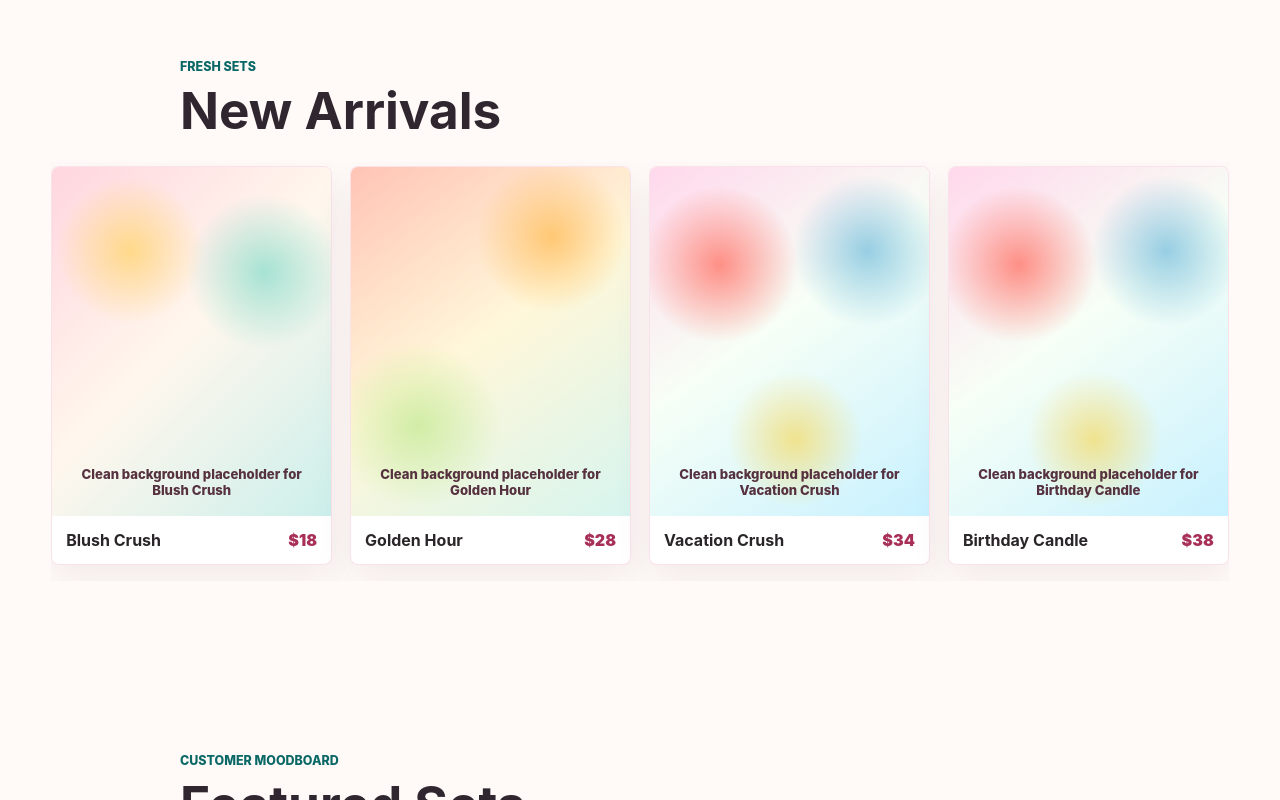
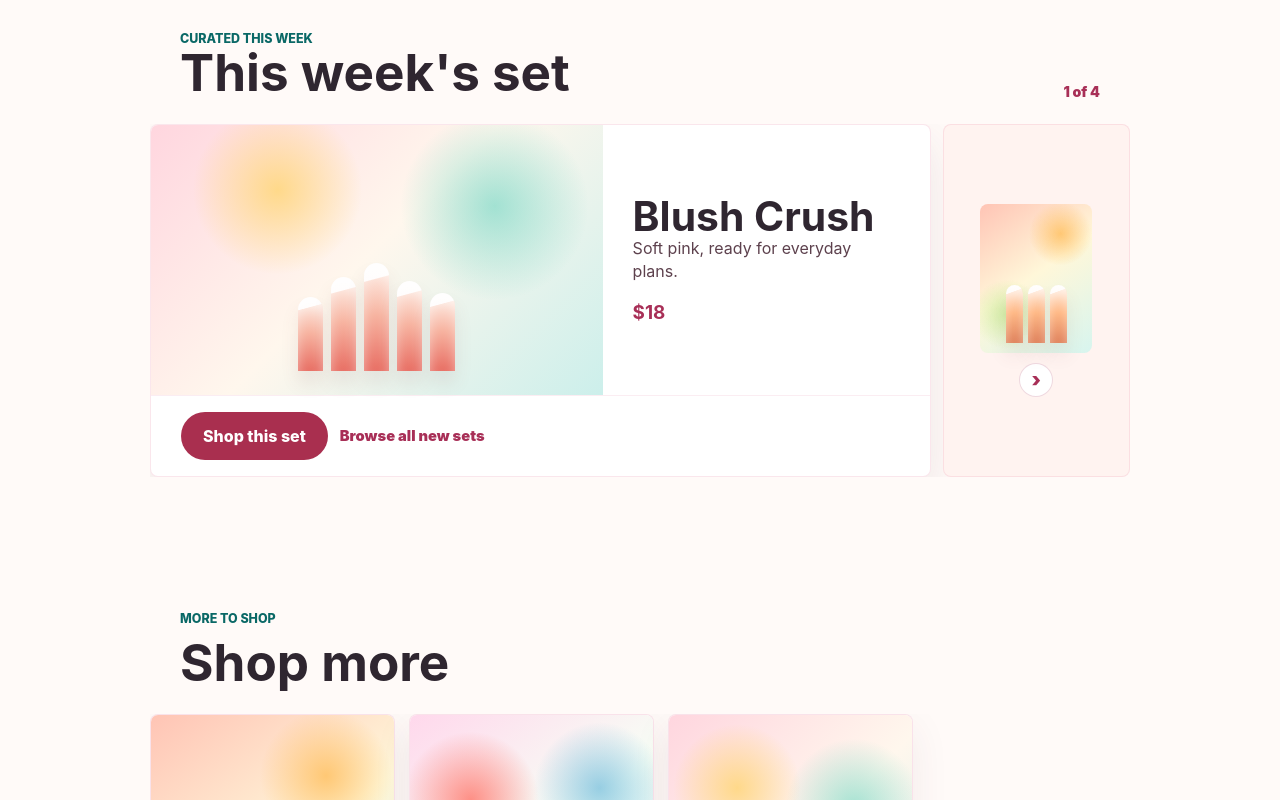
Before and after one commit to cashmoneyrick9/YourPrettySets, a React (Vite) app: page / in a window 1280 px wide. Shown: the part 1720-2520 px from the top of the page. Built offline with nearby package versions, Linux system fonts and the light colour scheme.

Commit message:
Build weekly set home flow

```diff
--- a/src/components/ProductCard.tsx
+++ b/src/components/ProductCard.tsx
@@ -8,7 +8,11 @@ export function ProductCard({ product }: ProductCardProps) {
   return (
     <article className="product-card">
       <div className={`product-art product-art--${product.detailTier}`} aria-label={product.images.clean}>
-        <span>{product.images.clean}</span>
+        <span className="product-art__nail product-art__nail--one" aria-hidden="true" />
+        <span className="product-art__nail product-art__nail--two" aria-hidden="true" />
+        <span className="product-art__nail product-art__nail--three" aria-hidden="true" />
+        <span className="product-art__nail product-art__nail--four" aria-hidden="true" />
+        <span className="product-art__nail product-art__nail--five" aria-hidden="true" />
       </div>
       <div className="product-card__body">
         <h3>{product.name}</h3>
--- a/src/pages/HomePage.tsx
+++ b/src/pages/HomePage.tsx
@@ -1,8 +1,8 @@
 import { useState } from "react";
 import { CollectionFilters } from "../components/CollectionFilters";
 import { KitContents } from "../components/KitContents";
-import { ProductCarousel } from "../components/ProductCarousel";
-import { featuredProducts, newArrivals } from "../data/products";
+import { ProductCard } from "../components/ProductCard";
+import { products } from "../data/products";
 
 const confidenceSteps = [
   { label: "Pick your set", helper: "Find the look you want", visual: "set" },
@@ -26,6 +26,13 @@ const reviews = [
 ];
 
 const faqs = ["What comes with each set?", "How long do press-ons last?", "Can I reuse them?"];
+
+const weeklyProducts = products.filter((product) => product.collections.includes("New Arrivals")).slice(0, 4);
+const weeklyProduct = weeklyProducts[0];
+const peekProduct = weeklyProducts[1];
+const shopMoreProducts = products.filter((product) =>
+  ["golden-hour", "vacation-crush", "soft-serve"].includes(product.id)
+);
 
 export function HomePage() {
   const [activeStepIndex, setActiveStepIndex] = useState(0);
@@ -106,10 +113,62 @@ export function HomePage() {
       </section>
 
       <CollectionFilters />
-      <ProductCarousel eyebrow="Fresh sets" title="New Arrivals" products={newArrivals} />
-      <div id="featured-sets">
-        <ProductCarousel eyebrow="Customer moodboard" title="Featured Sets" products={featuredProducts} />
-      </div>
+      <section className="section-block weekly-set-section" id="this-weeks-set">
+        <div className="section-heading weekly-set-heading">
+          <div>
+            <p className="eyebrow">Curated this week</p>
+            <h2>This week's set</h2>
+          </div>
+          <span className="weekly-set-count">1 of {weeklyProducts.length}</span>
+        </div>
+        <div className="weekly-set-layout">
+          <article className="weekly-set-card" id={`product-${weeklyProduct.slug}`}>
+            <div className={`weekly-set-art product-art product-art--${weeklyProduct.detailTier}`} aria-label={weeklyProduct.images.clean}>
+              <span className="product-art__nail product-art__nail--one" />
+              <span className="product-art__nail product-art__nail--two" />
+              <span className="product-art__nail product-art__nail--three" />
+              <span className="product-art__nail product-art__nail--four" />
+              <span className="product-art__nail product-art__nail--five" />
+            </div>
+            <div className="weekly-set-card__body">
+              <div>
+                <h3>{weeklyProduct.name}</h3>
+                <p>Soft pink, ready for everyday plans.</p>
+              </div>
+              <strong>${weeklyProduct.price}</strong>
+            </div>
+            <div className="weekly-set-card__actions">
+              <a className="primary-button" href={`#product-${weeklyProduct.slug}`}>
+                Shop this set
+              </a>
+              <a className="weekly-set-card__link" href="#shop-more">
+                Browse all new sets
+              </a>
+            </div>
+          </article>
+          <div className="weekly-set__peek" aria-label={`Next set preview: ${peekProduct.name}`}>
+            <div className={`product-art product-art--${peekProduct.detailTier}`} aria-hidden="true">
+              <span className="product-art__nail product-art__nail--one" />
+              <span className="product-art__nail product-art__nail--two" />
+              <span className="product-art__nail product-art__nail--three" />
+            </div>
+            <span className="weekly-set__peek-arrow" aria-hidden="true">
+              ›
+            </span>
+          </div>
+        </div>
+      </section>
+      <section className="section-block shop-more-section" id="shop-more">
+        <div className="section-heading">
+          <p className="eyebrow">More to shop</p>
+          <h2>Shop more</h2>
+        </div>
+        <div className="shop-more-grid">
+          {shopMoreProducts.map((product) => (
+            <ProductCard key={product.id} product={product} />
+          ))}
+        </div>
+      </section>
       <KitContents />
 
       <section className="section-block reviews-section">
--- a/src/styles.css
+++ b/src/styles.css
@@ -334,11 +334,47 @@ h1 {
     linear-gradient(135deg, #ffd6df, #fff7ed 48%, #ccefeb);
   color: #56313f;
   display: flex;
+  gap: 8px;
   font-size: 0.82rem;
   font-weight: 800;
   justify-content: center;
   padding: 18px;
   text-align: center;
+}
+
+.product-art__nail {
+  background:
+    linear-gradient(165deg, rgba(255, 255, 255, 0.94) 0 16%, transparent 17%),
+    linear-gradient(180deg, #fff6ef 0%, #f7b4a1 48%, #e86e63 100%);
+  border-radius: 999px 999px 12px 12px;
+  box-shadow:
+    inset 0 8px 12px rgba(255, 255, 255, 0.46),
+    0 12px 18px rgba(126, 65, 78, 0.1);
+  display: block;
+  flex: 0 0 auto;
+  min-height: 88px;
+  transform: translateY(0);
+  width: 25px;
+}
+
+.product-art__nail--one {
+  min-height: 74px;
+}
+
+.product-art__nail--two {
+  min-height: 94px;
+}
+
+.product-art__nail--three {
+  min-height: 108px;
+}
+
+.product-art__nail--four {
+  min-height: 90px;
+}
+
+.product-art__nail--five {
+  min-height: 78px;
 }
 
 .product-art--mid {
@@ -348,12 +384,24 @@ h1 {
     linear-gradient(145deg, #ffc4b5, #fff7d9 48%, #d7f5ef);
 }
 
+.product-art--mid .product-art__nail {
+  background:
+    linear-gradient(160deg, rgba(255, 255, 255, 0.88) 0 14%, transparent 15%),
+    linear-gradient(180deg, #fff0e5 0%, #ffb681 48%, #df7d55 100%);
+}
+
 .product-art--detailed {
   background:
     radial-gradient(circle at 25% 28%, rgba(255, 111, 97, 0.75), transparent 24%),
     radial-gradient(circle at 78% 24%, rgba(87, 174, 214, 0.6), transparent 22%),
     radial-gradient(circle at 52% 78%, rgba(246, 216, 92, 0.68), transparent 22%),
     linear-gradient(145deg, #ffd8ec, #f7fff6 45%, #c8f1ff);
+}
+
+.product-art--detailed .product-art__nail {
+  background:
+    linear-gradient(150deg, rgba(255, 255, 255, 0.9) 0 13%, transparent 14%),
+    linear-gradient(180deg, #ffe4f1 0%, #f19ab2 42%, #a7d8d0 100%);
 }
 
 .product-card__body {
@@ -376,6 +424,154 @@ h1 {
 .product-card p {
   color: #a82f57;
   font-weight: 900;
+}
+
+.weekly-set-section {
+  background: #fffaf8;
+  padding-top: clamp(32px, 5vw, 58px);
+}
+
+.weekly-set-heading {
+  align-items: end;
+  display: flex;
+  justify-content: space-between;
+}
+
+.weekly-set-count {
+  color: #a82f57;
+  font-size: 0.88rem;
+  font-weight: 900;
+  white-space: nowrap;
+}
+
+.weekly-set-layout {
+  align-items: stretch;
+  display: grid;
+  gap: 12px;
+  grid-template-columns: minmax(0, 1fr) minmax(64px, 0.24fr);
+  margin-inline: auto;
+  max-width: 980px;
+  overflow: hidden;
+}
+
+.weekly-set-card {
+  background: #ffffff;
+  border: 1px solid rgba(217, 79, 124, 0.14);
+  border-radius: 8px;
+  box-shadow: 0 18px 44px rgba(93, 48, 67, 0.1);
+  display: grid;
+  gap: 0;
+  grid-template-columns: minmax(180px, 0.58fr) minmax(0, 0.42fr);
+  overflow: hidden;
+}
+
+.weekly-set-art {
+  aspect-ratio: auto;
+  min-height: 270px;
+  padding: 24px;
+}
+
+.weekly-set-card__body {
+  align-content: center;
+  display: grid;
+  gap: 18px;
+  padding: clamp(18px, 3vw, 30px);
+}
+
+.weekly-set-card__body h3,
+.weekly-set-card__body p,
+.weekly-set-card__body strong {
+  margin: 0;
+}
+
+.weekly-set-card__body h3 {
+  color: #2f2630;
+  font-size: clamp(1.6rem, 3.3vw, 2.55rem);
+  line-height: 1;
+}
+
+.weekly-set-card__body p {
+  color: #5d414d;
+  font-size: 1rem;
+  line-height: 1.45;
+}
+
+.weekly-set-card__body strong {
+  color: #a82f57;
+  font-size: 1.18rem;
+}
+
+.weekly-set-card__actions {
+  align-items: center;
+  border-top: 1px solid rgba(217, 79, 124, 0.1);
+  display: flex;
+  flex-wrap: wrap;
+  gap: 12px;
+  grid-column: 1 / -1;
+  padding: 16px clamp(18px, 3vw, 30px);
+}
+
+.weekly-set-card__link {
+  color: #a82f57;
+  font-size: 0.92rem;
+  font-weight: 900;
+}
+
+.weekly-set__peek {
+  align-content: center;
+  background: #fff3f0;
+  border: 1px solid rgba(217, 79, 124, 0.12);
+  border-radius: 8px;
+  display: grid;
+  gap: 10px;
+  justify-items: center;
+  min-width: 0;
+  overflow: hidden;
+  padding: 12px;
+}
+
+.weekly-set__peek .product-art {
+  aspect-ratio: 3 / 4;
+  border-radius: 8px;
+  gap: 5px;
+  min-height: 0;
+  padding: 10px 6px;
+  width: 112px;
+}
+
+.weekly-set__peek .product-art__nail {
+  min-height: 58px;
+  width: 17px;
+}
+
+.weekly-set__peek-arrow {
+  align-items: center;
+  background: #ffffff;
+  border: 1px solid rgba(168, 47, 87, 0.18);
+  border-radius: 999px;
+  color: #a82f57;
+  display: inline-flex;
+  font-size: 1.25rem;
+  font-weight: 900;
+  height: 34px;
+  justify-content: center;
+  width: 34px;
+}
+
+.shop-more-section {
+  padding-top: clamp(28px, 4vw, 48px);
+}
+
+.shop-more-grid {
+  display: grid;
+  gap: 14px;
+  grid-auto-columns: minmax(190px, 245px);
+  grid-auto-flow: column;
+  margin-inline: auto;
+  max-width: 980px;
+  overflow-x: auto;
+  padding-bottom: 10px;
+  scroll-snap-type: x mandatory;
 }
 
 .collection-heading {
@@ -750,6 +946,72 @@ h1 {
 }
 
 @media (max-width: 760px) {
+  .weekly-set-layout {
+    gap: 8px;
+    grid-template-columns: minmax(0, 1fr) 48px;
+  }
+
+  .weekly-set-heading {
+    align-items: start;
+    gap: 12px;
+  }
+
+  .weekly-set-card {
+    grid-template-columns: 1fr;
+  }
+
+  .weekly-set-art {
+    aspect-ratio: 1.18;
+    min-height: 0;
+    padding: 20px 14px;
+  }
+
+  .weekly-set-card__body {
+    gap: 10px;
+    padding: 16px;
+  }
+
+  .weekly-set-card__body h3 {
+    font-size: 1.45rem;
+  }
+
+  .weekly-set-card__body p {
+    font-size: 0.9rem;
+  }
+
+  .weekly-set-card__actions {
+    align-items: stretch;
+    display: grid;
+    padding: 14px 16px 16px;
+  }
+
+  .weekly-set-card__actions .primary-button,
+  .weekly-set-card__link {
+    width: 100%;
+  }
+
+  .weekly-set-card__link {
+    text-align: center;
+  }
+
+  .weekly-set__peek {
+    padding: 8px 0;
+  }
+
+  .weekly-set__peek .product-art {
+    transform: translateX(-24px);
+    width: 82px;
+  }
+
+  .weekly-set__peek-arrow {
+    height: 30px;
+    width: 30px;
+  }
+
+  .shop-more-grid {
+    grid-auto-columns: minmax(158px, 210px);
+  }
+
   .kit-layout {
     grid-template-columns: 1fr;
   }
@@ -876,13 +1138,52 @@ h1 {
   }
 
   .product-art {
+    gap: 6px;
     padding: 14px;
+  }
+
+  .product-art__nail {
+    min-height: 66px;
+    width: 19px;
+  }
+
+  .product-art__nail--two {
+    min-height: 78px;
+  }
+
+  .product-art__nail--three {
+    min-height: 90px;
+  }
+
+  .product-art__nail--four {
+    min-height: 76px;
+  }
+
+  .product-art__nail--five {
+    min-height: 68px;
   }
 
   .product-card__body {
     align-items: flex-start;
     flex-direction: column;
     gap: 6px;
+  }
+
+  .weekly-set-layout {
+    grid-template-columns: minmax(0, 1fr) 42px;
+  }
+
+  .weekly-set-card__body h3 {
+    font-size: 1.32rem;
+  }
+
+  .weekly-set-card__actions .primary-button {
+    min-height: 42px;
+  }
+
+  .weekly-set__peek .product-art {
+    transform: translateX(-28px);
+    width: 76px;
   }
 
   .collection-card {
```
Also changed, not shown: 2 other files (tests, documents, lock files or other folders).
